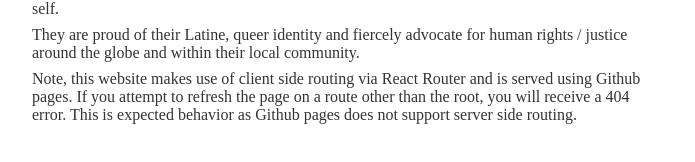
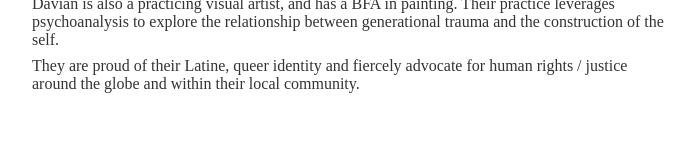
Before and after one commit to queenbeans/queen-of-beans, a React (Vite) app: page /queen-of-beans/about in a window 1280 px wide. Shown: the part 444-606 px from the top of the page, without its empty margins (292-987 px from the left). Built offline with nearby package versions, Linux system fonts and the light colour scheme.

Commit message:
move site disclaimer to Home section

```diff
--- a/src/pages/about/About.tsx
+++ b/src/pages/about/About.tsx
@@ -25,12 +25,6 @@ export const About = () => {
         human rights / justice around the globe and within their local
         community.
       </Paragraph>
-      <Paragraph>
-        Note, this website makes use of client side routing via React Router and
-        is served using Github pages. If you attempt to refresh the page on a
-        route other than the root, you will receive a 404 error. This is
-        expected behavior as Github pages does not support server side routing.
-      </Paragraph>
     </Page>
   );
 };
```
